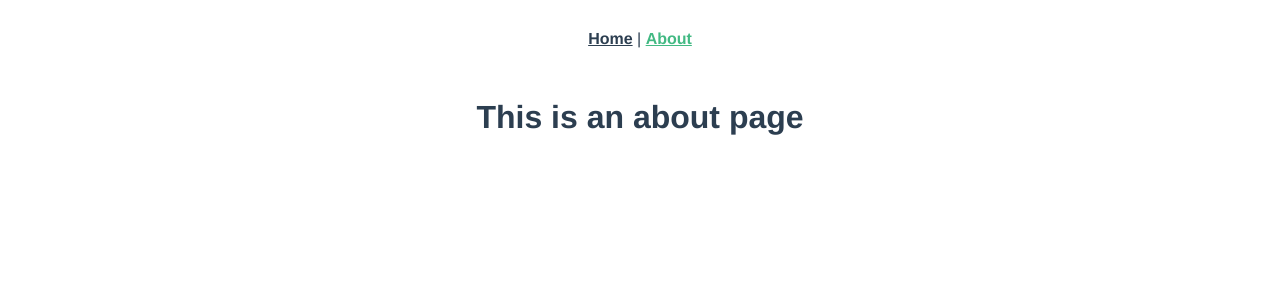
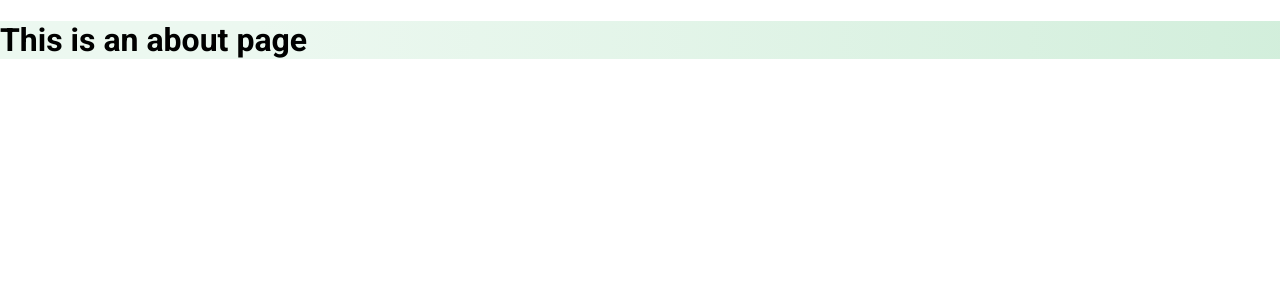
Before and after one commit to hmmlara/JobPortal, a Vue app in the folder frontend/: page /about in a window 1280 px wide. Shown: the top 300 px of the page. Built offline with nearby package versions, Linux system fonts and the light colour scheme.

Commit message:
first commit

```diff
--- a/frontend/src/App.vue
+++ b/frontend/src/App.vue
@@ -1,19 +1,21 @@
 <template>
-  <nav>
-    <router-link to="/">Home</router-link> |
-    <router-link to="/about">About</router-link>
-  </nav>
-  <router-view/>
+  <router-view />
 </template>
 
+<script>
+export default {
+  name: "App",
+  components: {
+  },
+
+};
+</script>
 <style>
 #app {
-  font-family: Avenir, Helvetica, Arial, sans-serif;
-  -webkit-font-smoothing: antialiased;
-  -moz-osx-font-smoothing: grayscale;
-  text-align: center;
-  color: #2c3e50;
+  font-family: Roboto, Helvetica, Arial, sans-serif;
+  background-image: linear-gradient(to right, #c1e8ce4e 20%, #c1e8ce72 50%, #c1e8ceb8);
 }
+
 
 nav {
   padding: 30px;
@@ -24,7 +26,7 @@ nav a {
   color: #2c3e50;
 }
 
-nav a.router-link-exact-active {
+/* nav a.router-link-exact-active {
   color: #42b983;
-}
+} */
 </style>
```
